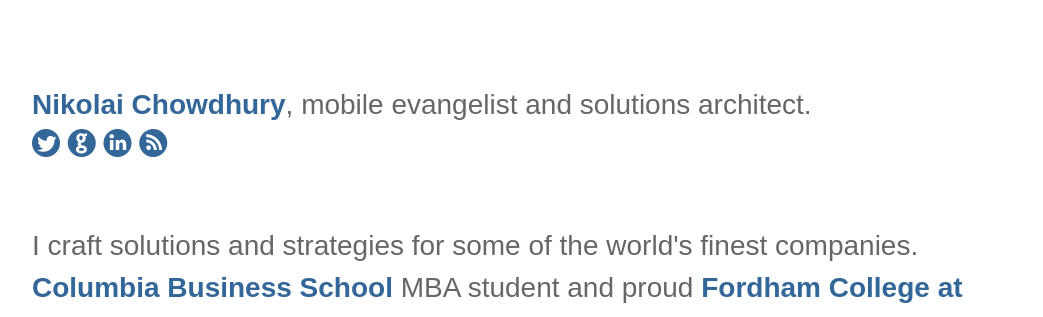
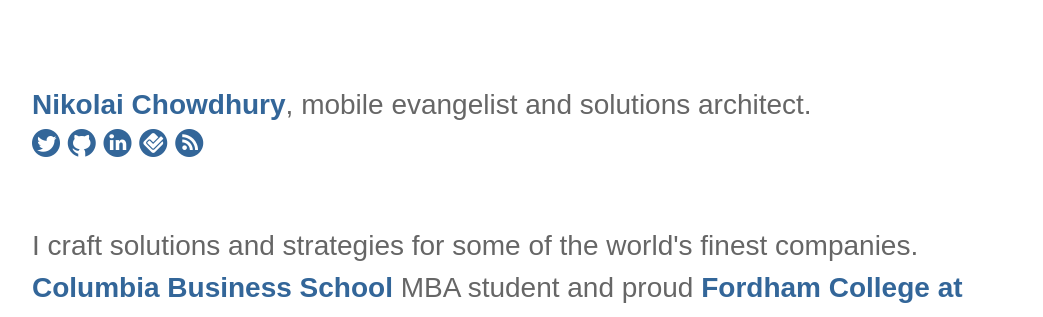
Before and after one commit to chowdhury/nikolai.in, a Jekyll site: the page built from index.html, in a window 1280 px wide. Shown: the top 317 px of the page, without its empty margins (118-1161 px from the left). Built offline with Jekyll 4.4.1, drawn with Linux system fonts in a browser that asks for light colours; some web fonts are replaced.

Commit message:
adding 4sq

```diff
--- a/_layouts/default.html
+++ b/_layouts/default.html
@@ -19,8 +19,9 @@
 	<div class="site">
 		<div class="title"><a href="/">Nikolai Chowdhury</a>, mobile evangelist and solutions architect.<br />
 		<a href="http://twitter.com/chowdhury/"><i class="ss-icon">twitter</i></a>
-		<a href="http://github.com/chowdhury/"><i class="ss-icon">github</i></a>
+		<a href="http://github.com/chowdhury/"><i class="ss-icon">githuboctocat</i></a>
 		<a href="http://linkedin.com/in/nikolaic/"><i class="ss-icon">linkedin</i></a>
+		<a href="http://foursquare.com/chowdhury"><i class="ss-icon">foursquare</i></a>
 		<a href="http://feeds.feedburner.com/nikolaic"><i class="ss-icon">rss</i></a>
 	</div>
 
```
